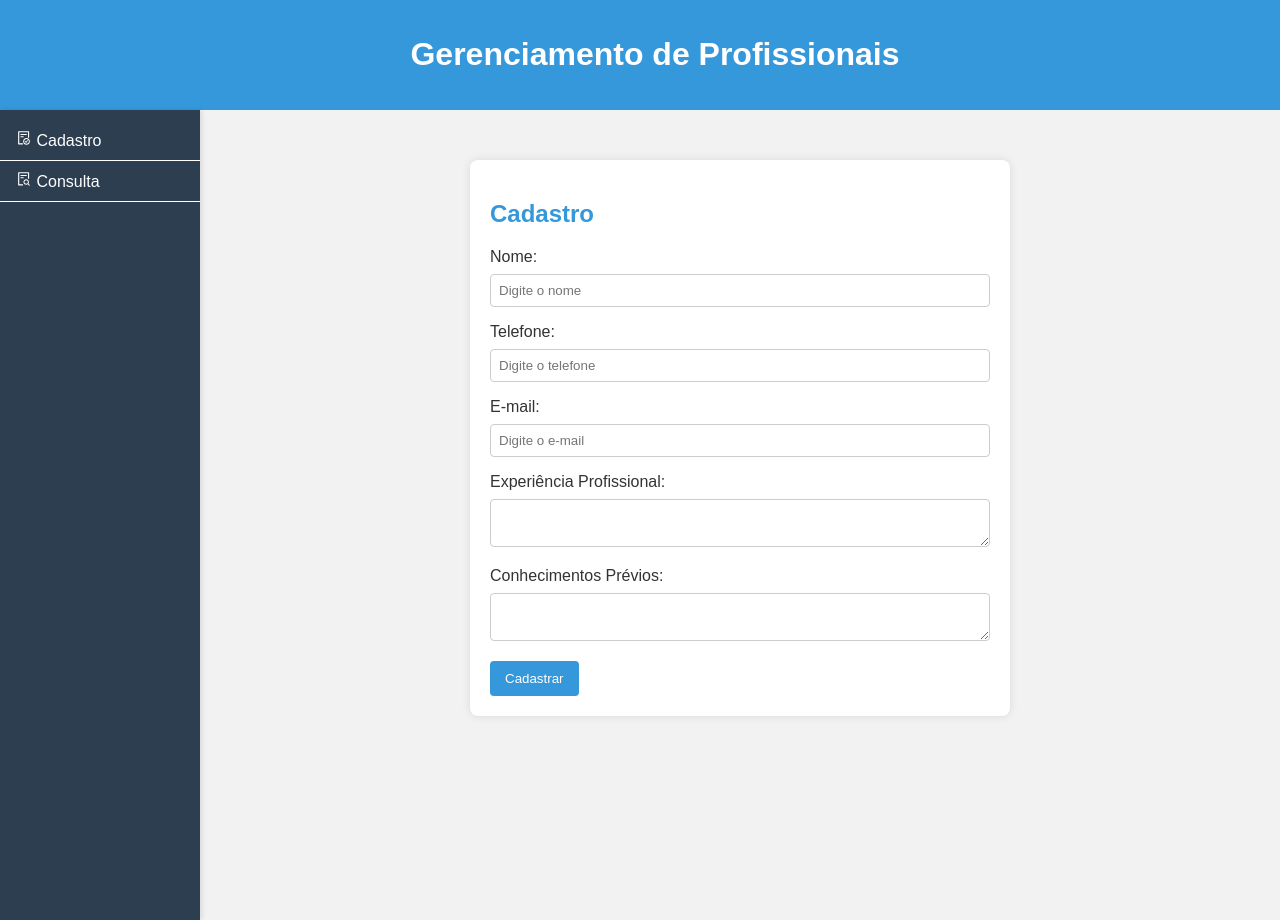
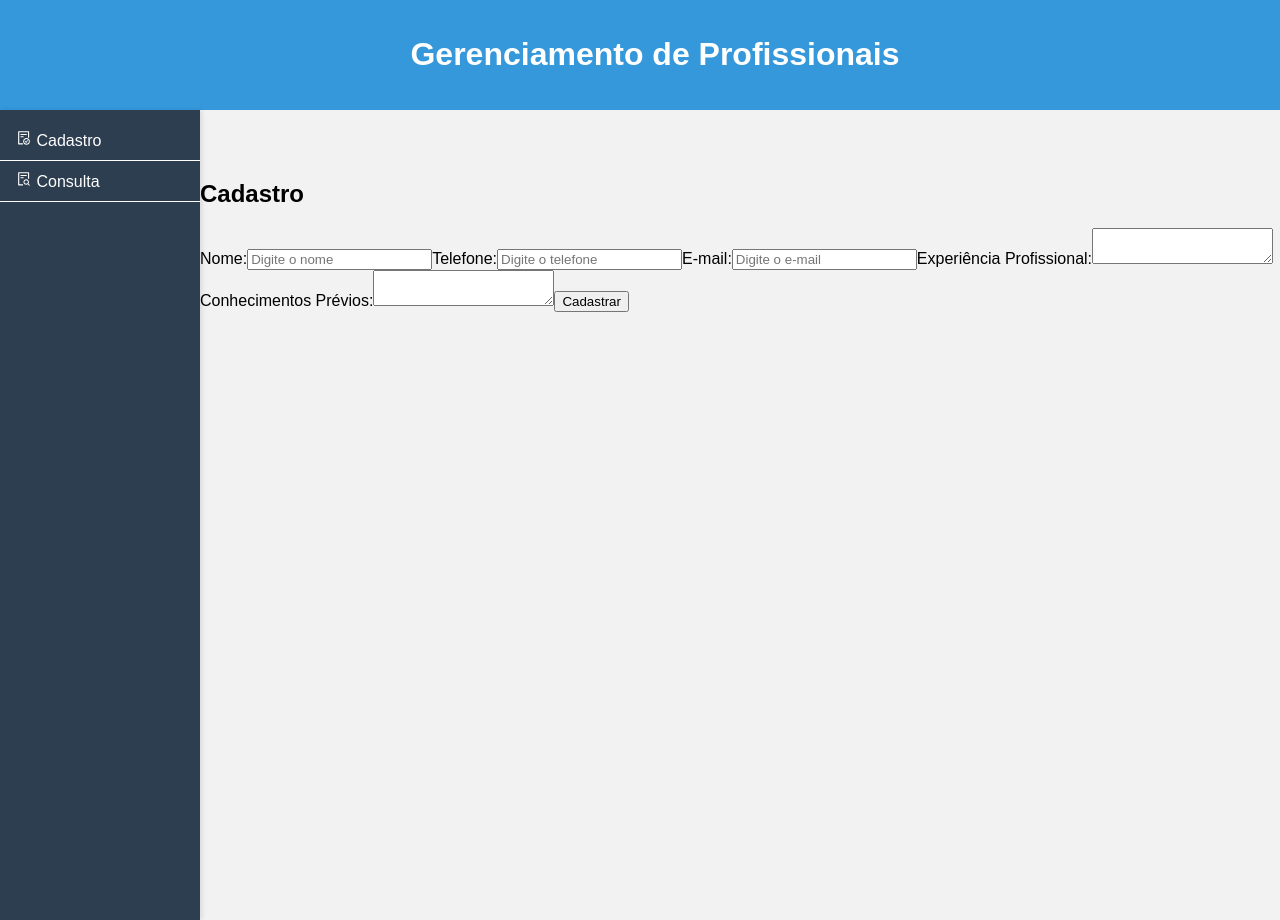
Before and after one commit to orivaldosantana/mvp_banco_talentos, a Next.js app: page / in a window 1280 px wide. Shown: the top 920 px of the page. Built offline with nearby package versions, Linux system fonts and the light colour scheme.

Commit message:
Initial config

```diff
--- a/app/ui/forms/professional.tsx
+++ b/app/ui/forms/professional.tsx
@@ -4,7 +4,7 @@ import styles from '../../page.module.css'
 
 function Professional({ title }) {
   return (
-    <div className={styles.container}>
+    <div >
       <h2>{title}</h2>
       <form>
         <label htmlFor="nome">Nome:</label>
```
Also changed, not shown: eslint.config.mjs (added, +12 -0 lines), package.json (+9 -2 lines), 2 other files (tests, documents, lock files or other folders).
